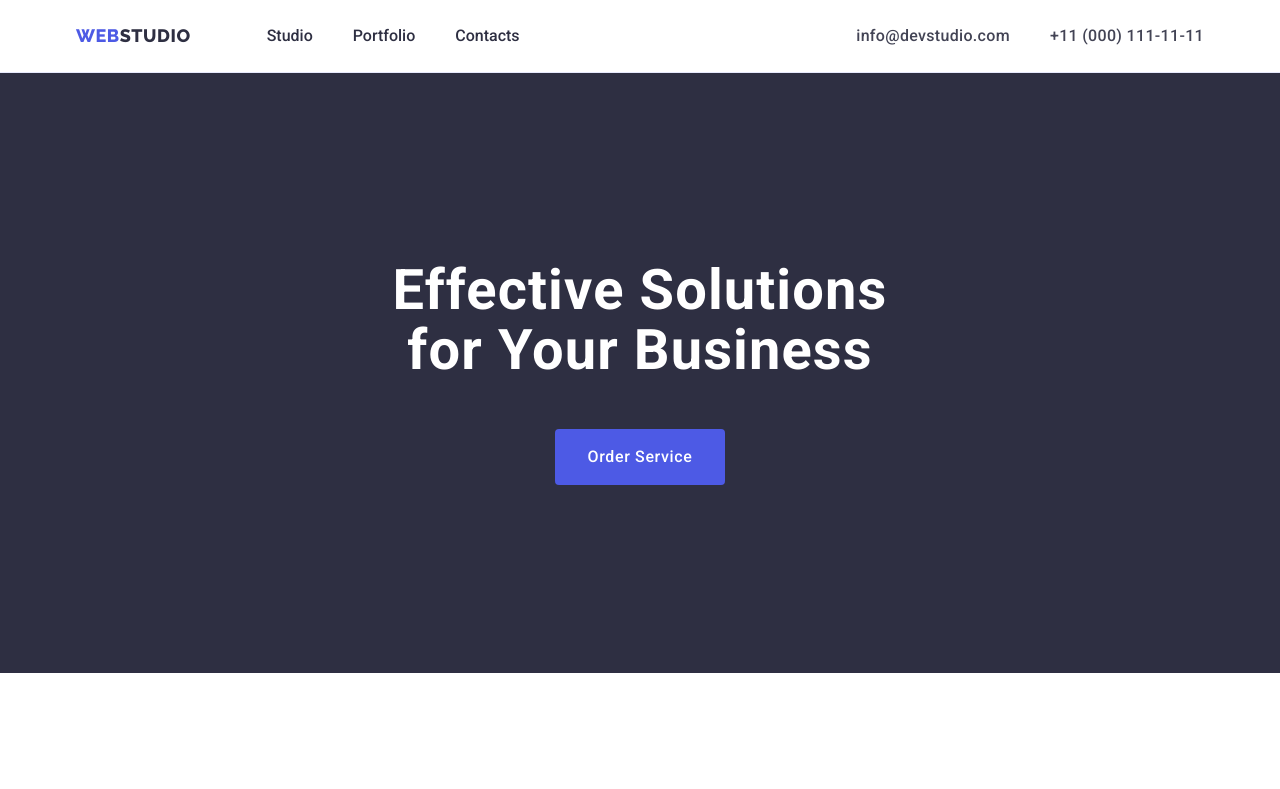
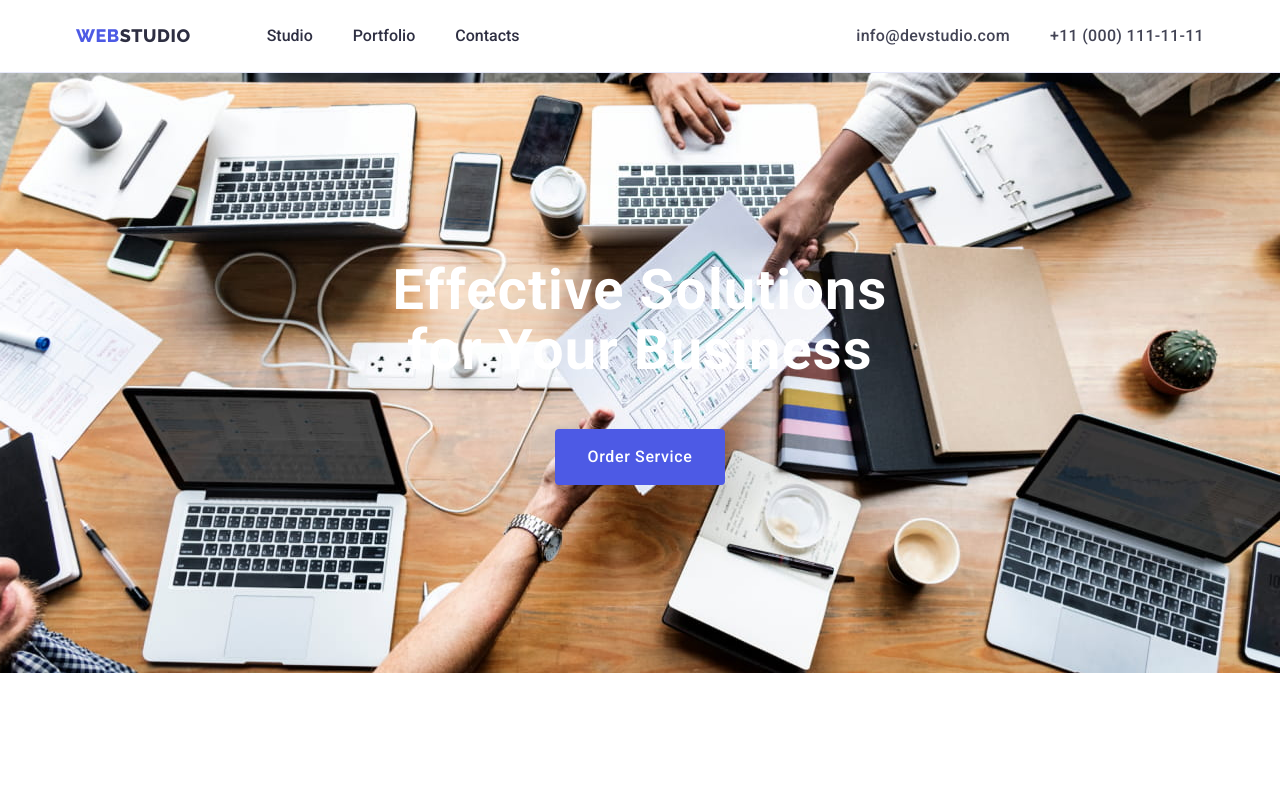
Before and after one commit to 11ribeiro/goit-markup-hw-04, a plain HTML site: page index.html in a window 1280 px wide. Shown: the top 789 px of the page. Drawn offline with nearby package versions, Linux system fonts and the light colour scheme.

Commit message:
homework #4 created

```diff
--- a/css/style.css
+++ b/css/style.css
@@ -1,5 +1,6 @@
 /* ================================COMMON STYLES============================== */
 :root {
+  --main-bc-color: rgba(46, 47, 66, 0.7);
   --color-blue: #4d5ae5;
   --color-navy: #2e2f42;
   --color-hover: #404bbf;
@@ -139,7 +140,8 @@ address {
 /* ===============================HERO SECTION================================ */
 
 .hero {
-  background-color: var(--color-navy);
+  background: rgba(46, 47, 66, 0.7) url(../images/people-in-office.jpg)
+    no-repeat center center;
   padding: 188px 0;
 }
 .hero-text {
```
Also changed, not shown: images/people-in-office.jpg (added).
